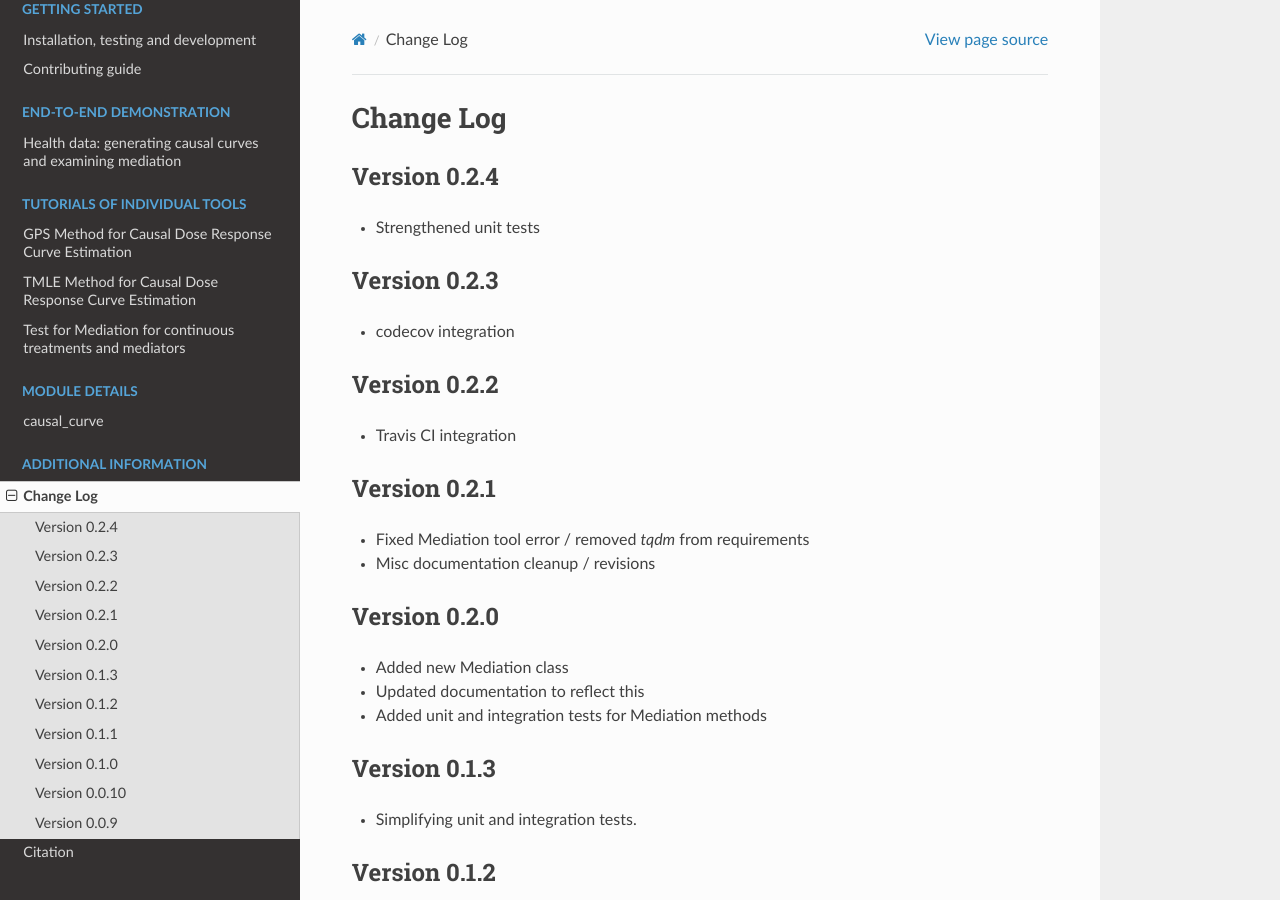
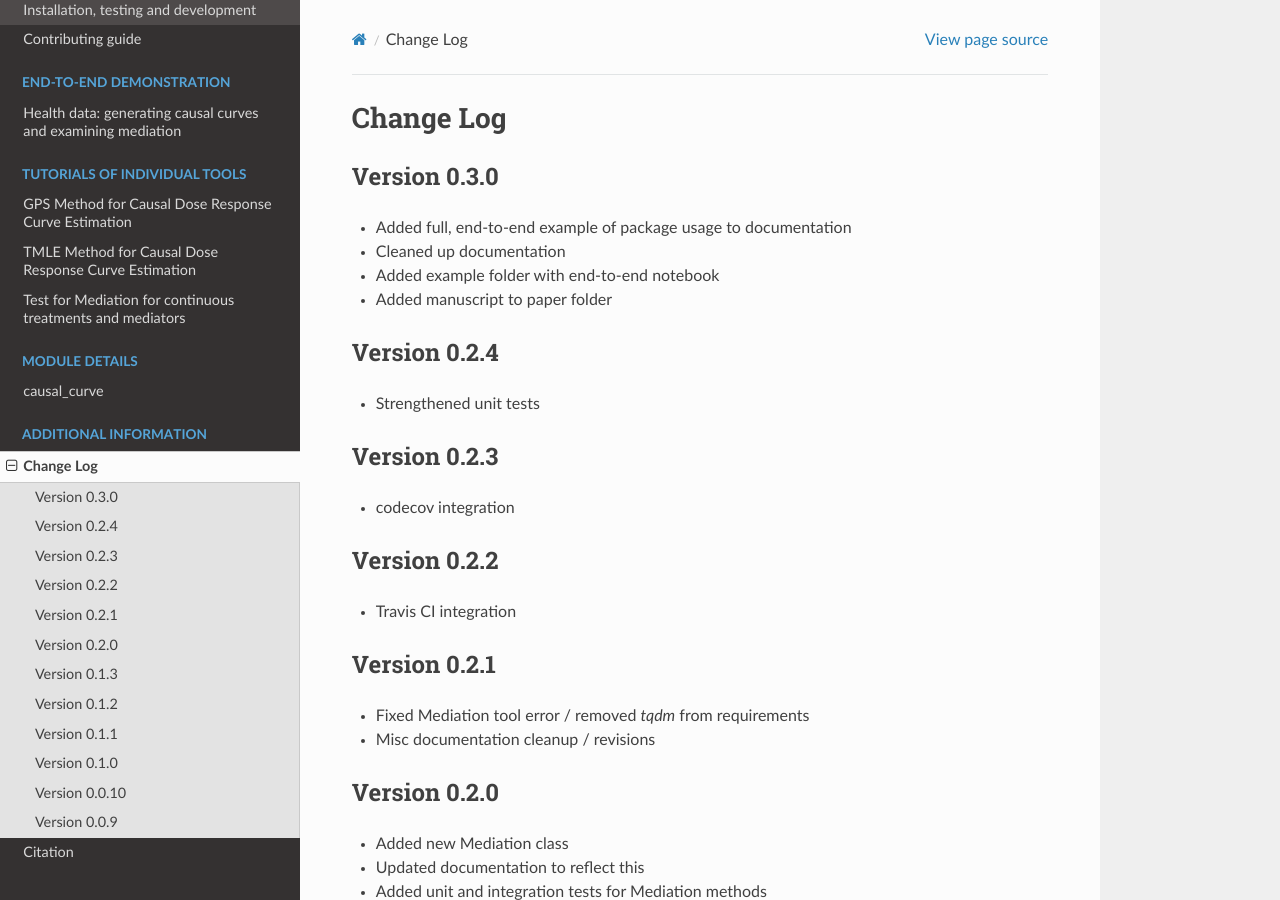
Before and after one commit to ronikobrosly/causal-curve, a Sphinx documentation site: the page built from docs/changelog.rst, in a window 1280 px wide and 900 px high. Built offline with Sphinx 7.4.7 and the Read the Docs theme 2.0.0, drawn with Linux system fonts in a browser that asks for light colours.

Commit message:
bumped version

```diff
--- a/docs/changelog.rst
+++ b/docs/changelog.rst
@@ -3,6 +3,14 @@
 ==========
 Change Log
 ==========
+
+Version 0.3.0
+-------------
+- Added full, end-to-end example of package usage to documentation
+- Cleaned up documentation
+- Added example folder with end-to-end notebook
+- Added manuscript to paper folder
+
 
 Version 0.2.4
 -------------
--- a/docs/conf.py
+++ b/docs/conf.py
@@ -22,7 +22,7 @@ copyright = '2020, Roni Kobrosly'
 author = 'Roni Kobrosly'
 
 # The full version, including alpha/beta/rc tags
-release = '0.2.4'
+release = '0.3.0'
 
 
 # -- General configuration ---------------------------------------------------
--- a/setup.py
+++ b/setup.py
@@ -5,7 +5,7 @@ with open("README.md", "r") as fh:
 
 setuptools.setup(
     name="causal-curve",
-    version="0.2.4",
+    version="0.3.0",
     author="Roni Kobrosly",
     author_email="roni.kobrosly@gmail.com",
     description="A python library with tools to perform causal inference using \
```
